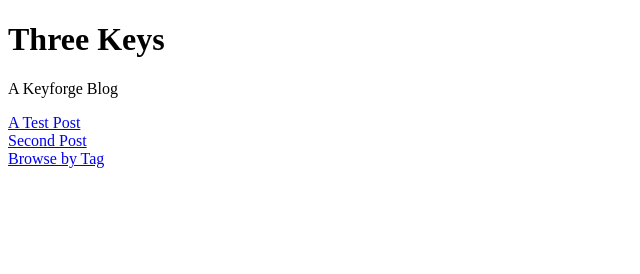
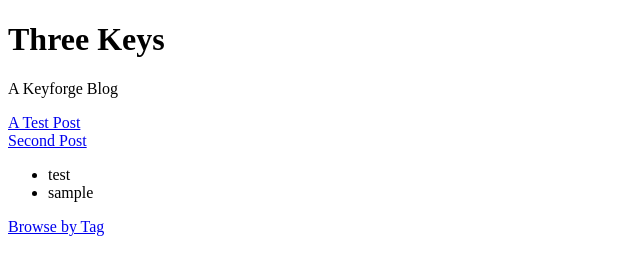
Before and after one commit to dlousa92/kfblog, a Gatsby site: page / in a window 1280 px wide. Shown: the whole page, without its empty margins (0-640 px from the left). Built offline with nearby package versions, Linux system fonts and the light colour scheme; Gatsby itself is replaced by a stand-in of ours.

Commit message:
start to implement sidebar

```diff
--- /dev/null
+++ b/src/components/Sidebar/Sidebar.js
@@ -0,0 +1,43 @@
+import React from 'react'
+import {graphql, Link, useStaticQuery} from 'gatsby'
+
+const Sidebar = () => {
+  const data = useStaticQuery(
+    graphql`
+    query SidebarQuery {
+      allMarkdownRemark {
+        nodes {
+          frontmatter {
+            tags
+          }
+        }
+      }
+    }
+  `
+  )
+  const posts = data.allMarkdownRemark.nodes
+  const tags = []
+
+  posts.forEach(post => {
+    if (post.frontmatter.tags) {
+      post.frontmatter.tags.forEach(tag => {
+        if (tags.includes(tag)) {
+          return
+        }
+
+        tags.push(tag)
+      })
+    }
+  })
+  return (
+    <div>
+      <ul>
+        {tags.map(tag => {
+          return <li>{tag}</li>
+        })}
+      </ul>
+    </div>
+  )
+}
+
+export default Sidebar
--- a/src/pages/index.js
+++ b/src/pages/index.js
@@ -1,5 +1,6 @@
 import React from 'react'
 import Header from '../components/Header/Header'
+import Sidebar from '../components/Sidebar/Sidebar'
 import { graphql, Link } from 'gatsby'
 
 const Layout = ({data}) => {
@@ -17,7 +18,7 @@
           </div>
         )
       })}
-
+      <Sidebar />
       <Link to='/tags'>Browse by Tag</Link>
     </div>
   )
```
